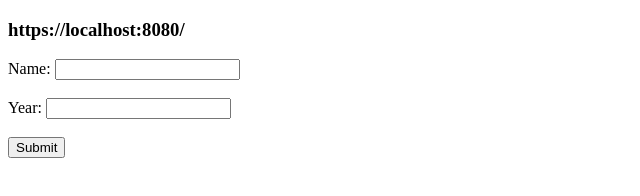
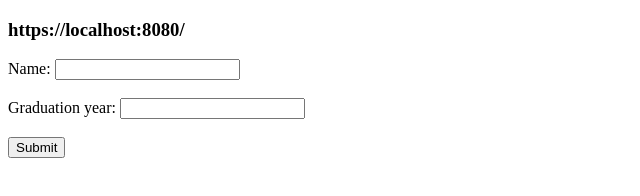
Before and after one commit to acciojob/sharable-urls-shruthi25-sys, a website: page main.html in a window 1280 px wide. Shown: the whole page, without its empty margins (0-640 px from the left). Drawn offline with Linux system fonts and the light colour scheme.

Commit message:
created a submission

```diff
--- a/main.html
+++ b/main.html
@@ -11,7 +11,7 @@
 <form id="form">
 <label>Name:</label>
 <input type="text" id="name" name="name"><br><br>
-<label>Year: </label>
+<label>Graduation year: </label>
 <input type="number" id="year" name="name"><br><br>
 <button type="submit" id="button">Submit</button>
 </form>
```
